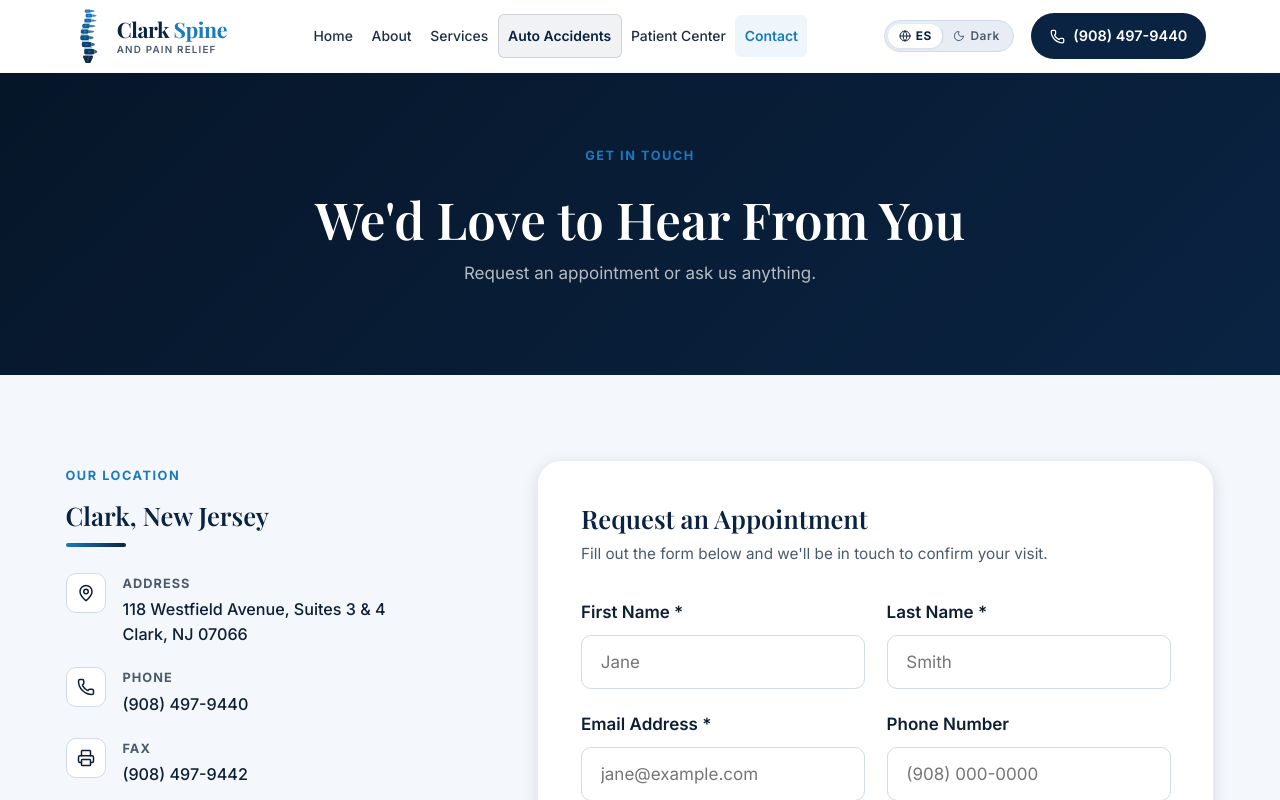
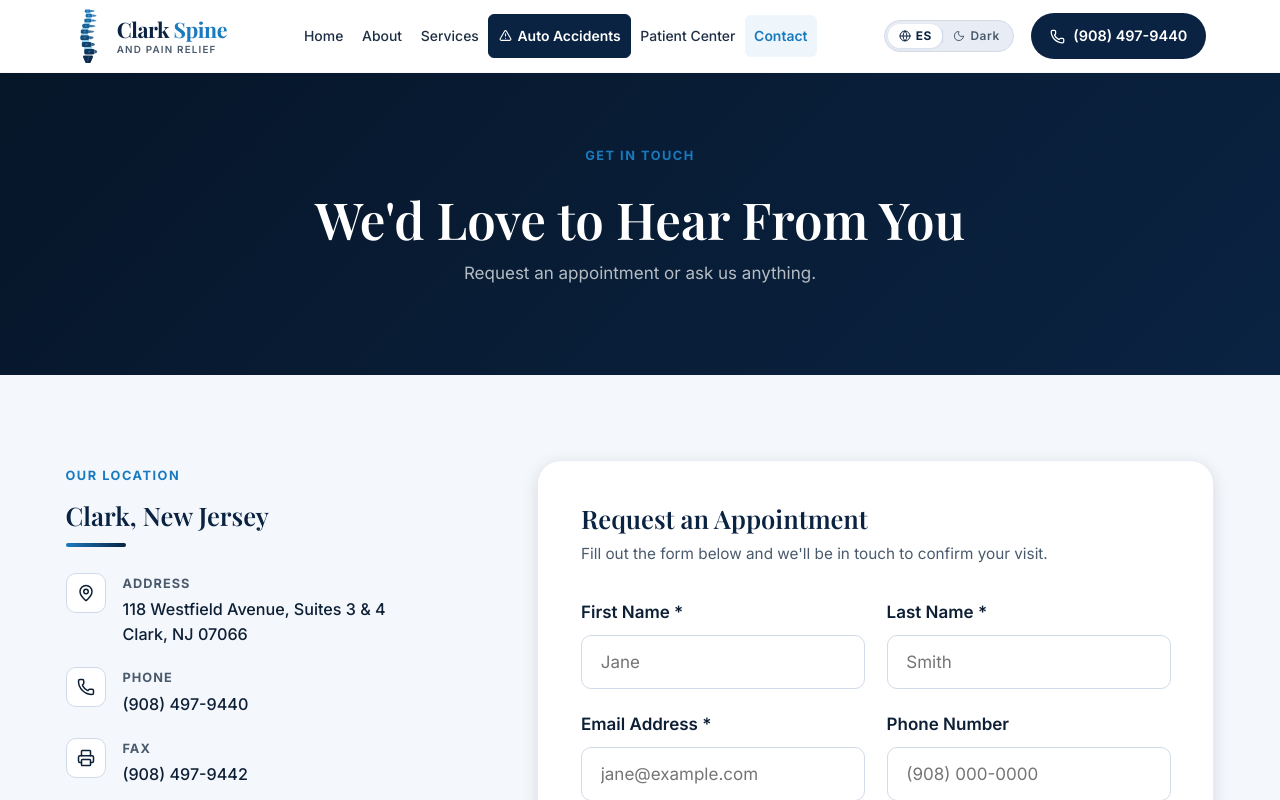
Before and after one commit to eduarduino/clark-spine, a React (Vite) app: page /contact in a window 1280 px wide. Shown: the top 800 px of the page. Built offline with nearby package versions, Linux system fonts and the light colour scheme.

Commit message:
feat: auto accidents link filled navy by default with AlertTriangle icon

```diff
--- a/src/components/layout/Navbar/Navbar.jsx
+++ b/src/components/layout/Navbar/Navbar.jsx
@@ -1,6 +1,6 @@
 import { useState, useEffect } from 'react'
 import { Link, NavLink, useLocation } from 'react-router-dom'
-import { Phone, Menu, X, Sun, Moon, Globe } from 'lucide-react'
+import { Phone, Menu, X, Sun, Moon, Globe, AlertTriangle } from 'lucide-react'
 import { useLanguage } from '@/context/LanguageContext'
 import { useTheme } from '@/context/ThemeContext'
 import styles from './Navbar.module.css'
@@ -92,7 +92,10 @@ export default function Navbar() {
           <NavLink to="/" className={({ isActive }) => isActive ? styles.active : ''} end>{t.nav.home}</NavLink>
           <NavLink to="/about" className={({ isActive }) => isActive ? styles.active : ''}>{t.nav.about}</NavLink>
           <NavLink to="/services" className={({ isActive }) => isActive ? styles.active : ''}>{t.nav.services}</NavLink>
-          <NavLink to="/auto-accidents" className={({ isActive }) => `${styles.accentLink} ${isActive ? styles.active : ''}`}>{t.nav.autoAccidents}</NavLink>
+          <NavLink to="/auto-accidents" className={({ isActive }) => `${styles.accentLink} ${isActive ? styles.active : ''}`}>
+            <AlertTriangle size={13} aria-hidden="true" />
+            {t.nav.autoAccidents}
+          </NavLink>
           <NavLink to="/patient-center" className={({ isActive }) => isActive ? styles.active : ''}>{t.nav.patientCenter}</NavLink>
           <NavLink to="/contact" className={({ isActive }) => isActive ? styles.active : ''}>{t.nav.contact}</NavLink>
           <a href="tel:9084979440" className={styles.navPhone}>
--- a/src/components/layout/Navbar/Navbar.module.css
+++ b/src/components/layout/Navbar/Navbar.module.css
@@ -101,21 +101,26 @@
 
 /* Auto Accidents accent link */
 .accentLink {
-  color: var(--navy) !important;
+  color: #ffffff !important;
   font-weight: 600 !important;
-  background: rgba(10, 35, 66, 0.06) !important;
-  border: 1px solid rgba(10, 35, 66, 0.15) !important;
+  background: var(--navy) !important;
+  border: 1px solid var(--navy) !important;
+  display: inline-flex !important;
+  align-items: center !important;
+  gap: 0.35rem !important;
 }
 
 .accentLink:hover {
-  background: var(--navy) !important;
-  color: white !important;
+  background: var(--navy-light, #1a3f6f) !important;
+  color: #ffffff !important;
+  transform: translateY(-1px);
+  box-shadow: 0 3px 10px rgba(10,35,66,0.25) !important;
 }
 
 .accentLink.active {
-  background: var(--navy) !important;
-  color: white !important;
-  border-color: var(--navy) !important;
+  background: var(--accent) !important;
+  color: #ffffff !important;
+  border-color: var(--accent) !important;
 }
 
 /* ===== CONTROLS GROUP — unified EN | ES | [icon] pill ===== */
```
Also changed, not shown: 5 other files (tests, documents, lock files or other folders).
